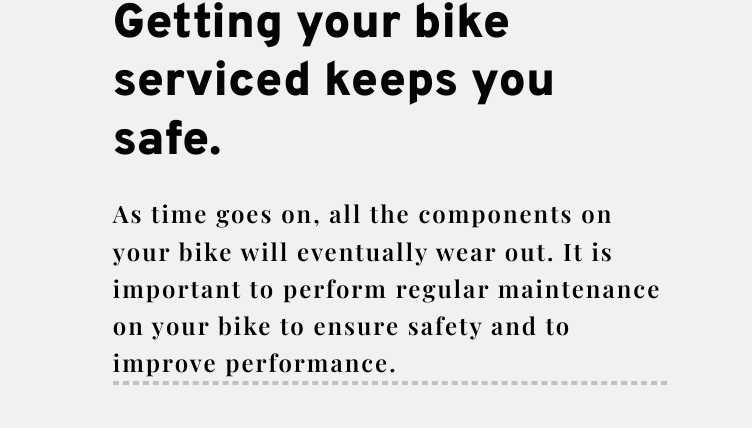
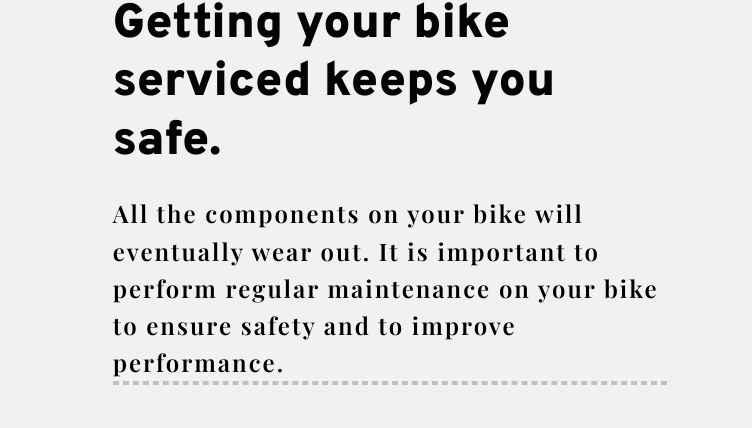
Before and after one commit to saucyeti/website, a website built with Parcel: page index.html in a window 1280 px wide. Shown: the part 297-725 px from the top of the page, 0-752 px from the left. Built offline with nearby package versions, Linux system fonts and the light colour scheme; a web font is replaced by a local one.

Commit message:
Update index.html

```diff
--- a/index.html
+++ b/index.html
@@ -107,7 +107,7 @@
                 Getting your bike serviced keeps you safe.&nbsp;
               </h1>
               <span class="home-text">
-                As time goes on, all the components on your bike will eventually
+                All the components on your bike will eventually
                 wear out. It is important to perform regular maintenance on your
                 bike to ensure safety and to improve performance.
               </span>
```
